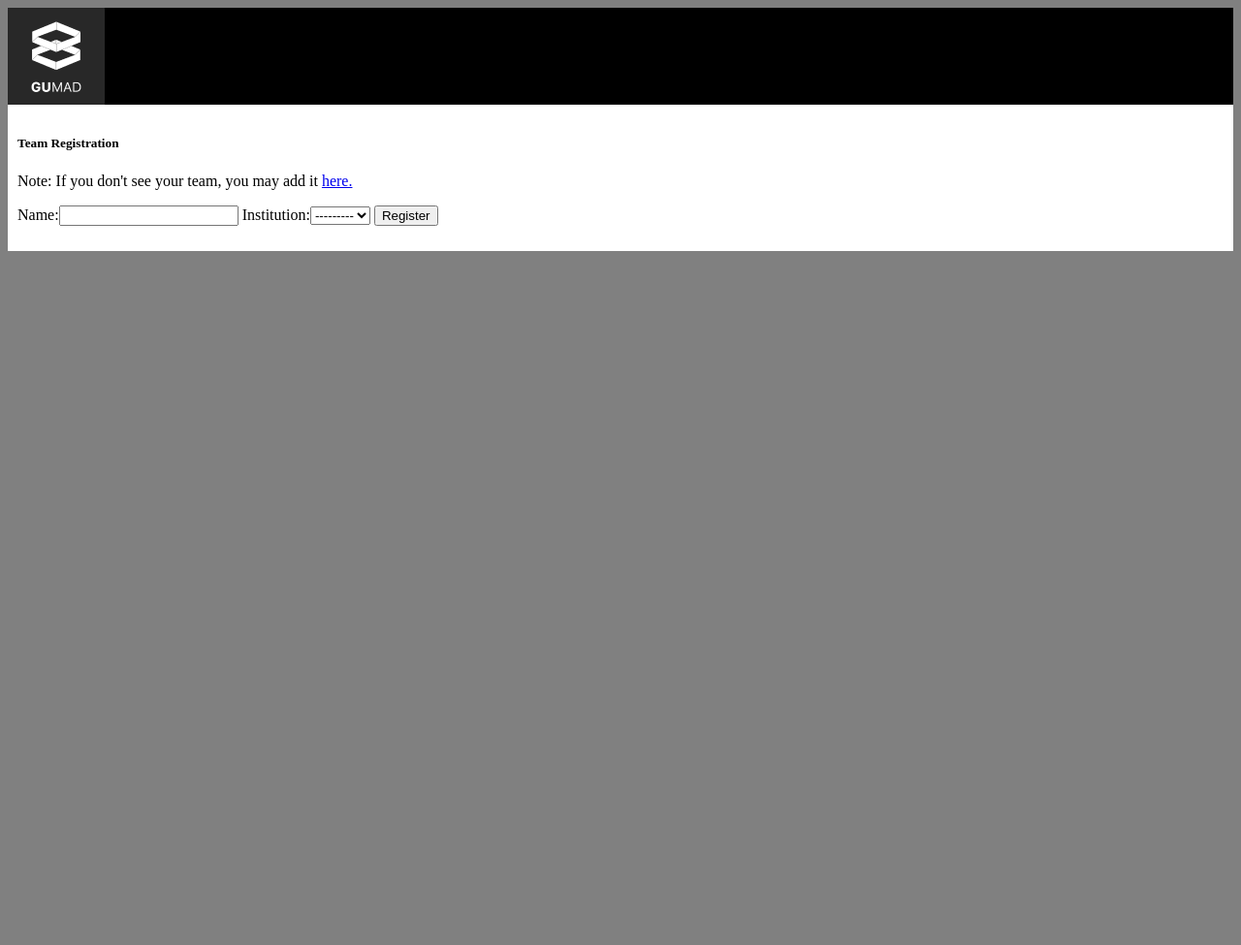
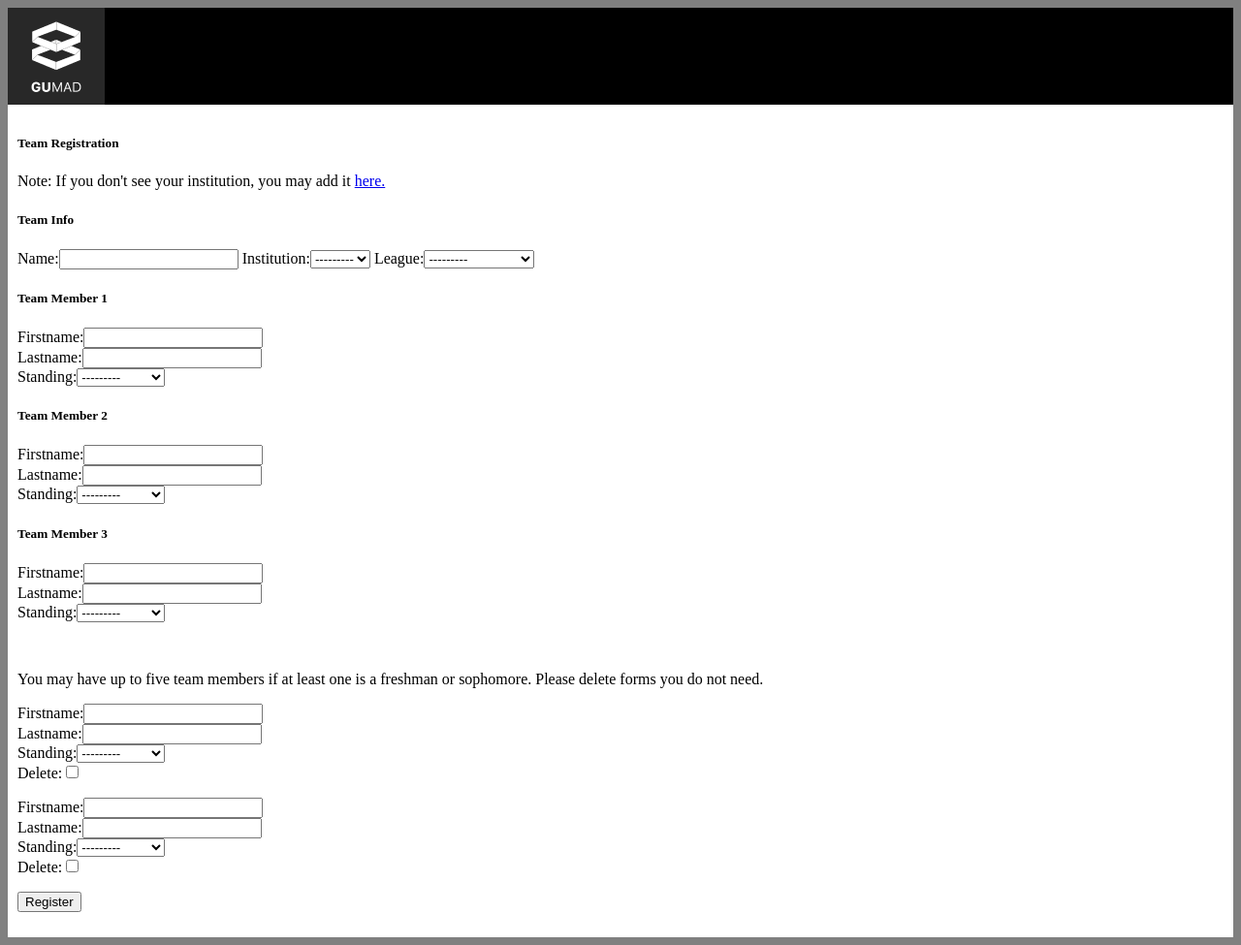
Before and after one commit to tmgreenside/GUMAD_CTF, a Django app: page /Registration/Register in a window 1280 px wide. Shown: the whole page at 97% size. Before the commit the page ends 259 px from the top, so only its background shows below. Run offline with Django 3.2, Linux system fonts and the light colour scheme; data that the repository does not hold is empty.

Commit message:
Saving latest version

```diff
--- a/GUMAD_CTF/CTF/Registration/forms.py
+++ b/GUMAD_CTF/CTF/Registration/forms.py
@@ -12,9 +12,10 @@ class InstitutionForm(forms.ModelForm):
 class TeamForm(forms.ModelForm):
     class Meta:
         model = Team
-        fields = ['name','institution','name']
+        fields = ['name','institution','league']
 
 class ParticipantForm(forms.ModelForm):
     class Meta:
         model = Participant
         fields = ['firstname','lastname','standing','team']
+        exclude = ('team',)
--- a/GUMAD_CTF/CTF/Registration/views.py
+++ b/GUMAD_CTF/CTF/Registration/views.py
@@ -1,6 +1,7 @@
 from django.shortcuts import render
 from django.http import HttpResponse, HttpResponseRedirect
 from django.template import loader
+from django.forms import formset_factory
 
 from .forms import *
 import CTF.models as models
@@ -12,26 +13,70 @@ def index(request):
     return HttpResponse(template.render(context, request))
 
 def registration(request):
-    # return render(request, 'Registration/registrationForm.html')
-    # if this is a POST request we need to process the form data
     if request.method == 'POST':
-        # create a form instance and populate it with data from the request:
-        form = InstitutionForm(request.POST)
+        formTeam = TeamForm(request.POST)
+        requiredParticipantForms = formset_factory(ParticipantForm)
+        extraParticipantForms = formset_factory(ParticipantForm)
+
+        requiredSetData = {
+            'form-TOTAL_FORMS':'3',
+            'form-INITIAL_FORMS': '0',
+            'form-MAX_NUM_FORMS': ''
+        }
+        requiredSet = requiredParticipantForms(request.POST, requiredSetData)
+        # extraSet = extraParticipantForms(request.POST)
         # check whether it's valid:
-        if form.is_valid():
-            # process the data in form.cleaned_data as required
-            # ...
-            # redirect to a new URL:
-            return HttpResponseRedirect('/Registration/Thanks/')
+        if not formTeam.is_valid():
+            message = "Invalid entry. Please try again."
+            context = {'formTeam': formTeam, 'memberForm': participantForms, 'message': message}
+            return render(request, 'Registration/registrationForm.html', context)
+        # for form in participantForms:
+        #     if not form.is_valid():
+        #         message = "Invalid entry. Please try again."
+        #         context = {'formTeam': formTeam, 'memberForm': participantForms, 'message': message}
+        #         return render(request, 'Registration/registrationForm.html', context)
+
+        # save team in database
+        teamName = formTeam.cleaned_data['name']
+        teamInsitition = formTeam.cleaned_data['institution']
+        teamLeague = formTeam.cleaned_data['league']
+        team = models.Team(name=teamName, institution=teamInsitition, league=teamLeague)
+        team.save()
+
+        # save each participant in database
+        if requiredSet.is_valid():
+            for form in requiredSet:
+                firstname = form.cleaned_data['firstname']
+                lastname = form.cleaned_data['lastname']
+                standing = form.cleaned_data['standing']
+                participantTeam = models.Team.object.get(name=teamName)
+                newParticipant = models.Participant(firstname=firstname,lastname=lastname,standing=standing,team=participantTeam)
+                newParticipant.save()
+
+        # if extraSet.is_valid():
+        #     for form in extraSet:
+        #         firstname = form.cleaned_data['firstname']
+        #         lastname = form.cleaned_data['lastname']
+        #         standing = form.cleaned_data['standing']
+        #         participantTeam = models.Team.object.get(name=teamName)
+        #         newParticipant = models.Participant(firstname=firstname,lastname=lastname,standing=standing,team=participantTeam)
+        #         newParticipant.save()
+
+        return HttpResponseRedirect('/Registration')
+
 
     # if a GET (or any other method) we'll create a blank form
     else:
         formTeam = TeamForm()
-        participantForms = [ParticipantForm() for i in range(5)]
+        requiredParticipantForms = formset_factory(ParticipantForm, extra=3)
+        extraParticipantForms = formset_factory(ParticipantForm, extra=2, can_delete=True)
 
-    return render(request, 'Registration/registrationForm.html', {'formTeam': formTeam})
+    context = {'formTeam': formTeam, 'memberForm': requiredParticipantForms, 'extraForms':extraParticipantForms, 'message': ""}
+    return render(request, 'Registration/registrationForm.html', context)
 
-# TODO
+"""
+This view displays a form in which users can add their institution if it does not already exist.
+"""
 def registerInstitution(request):
     if request.method == 'POST':
         form = InstitutionForm(request.POST)
--- a/GUMAD_CTF/CTF/templates/Registration/registrationForm.html
+++ b/GUMAD_CTF/CTF/templates/Registration/registrationForm.html
@@ -6,8 +6,23 @@
     {% csrf_token %}
 
     <h5>Team Registration</h5>
-    <p>Note: If you don't see your team, you may add it <a href="/Registration/RegisterInstitution">here.</a></p>
+    <p>Note: If you don't see your institution, you may add it <a href="/Registration/RegisterInstitution">here.</a></p>
+
+    <h5>Team Info</h5>
     {{ formTeam }}
+    <!-- {{ memberForm | linebreaks}} -->
+    {% for form in memberForm %}
+        <h5>Team Member {{ forloop.counter }}</h5>
+        {{ form | linebreaks }}
+
+        {% if forloop.counter == 3 %}
+            <br><p>You may have up to five team members if at least one is a freshman or sophomore. Please delete forms you do not need.</p>
+        {% endif %}
+    {% endfor %}
+
+    {% for form in extraForms %}
+        {{ form | linebreaks }}
+    {% endfor %}
     <input type="submit" value="Register">
 </form>
 
--- a/GUMAD_CTF/CTF/templates/Registration/simpleForm.html
+++ b/GUMAD_CTF/CTF/templates/Registration/simpleForm.html
@@ -7,6 +7,7 @@
 
     {{ form }}
     <input type="submit" value="Register">
+    {{ message }}
 </form>
 
 {% endblock %}
```
